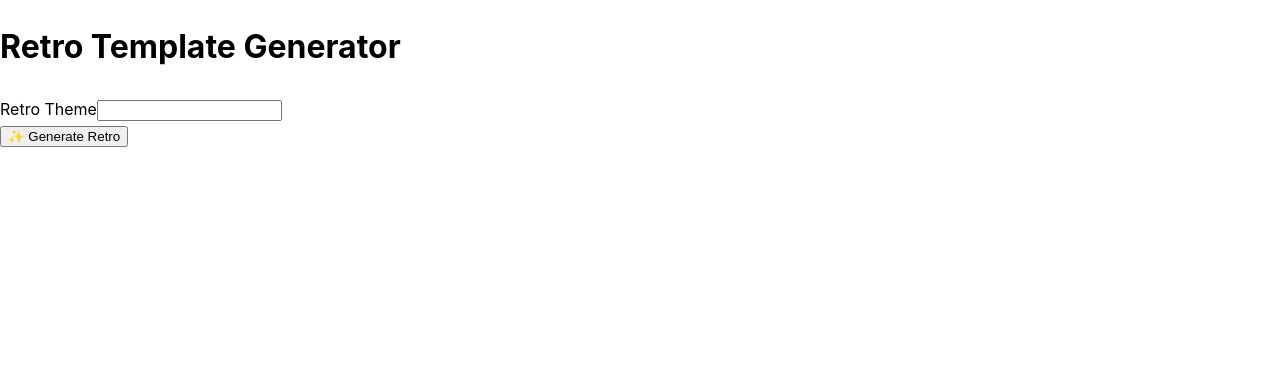
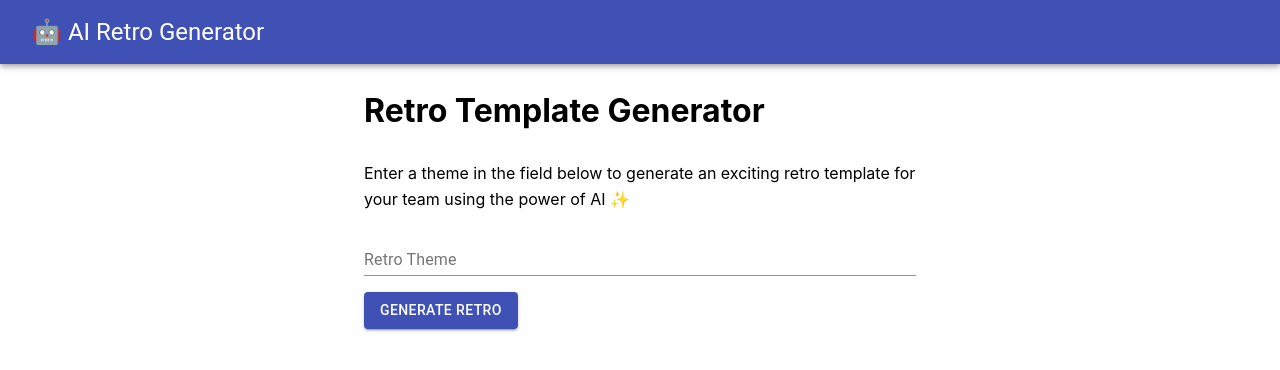
Before and after one commit to mikebabb/retro-generator, a Next.js app: page / in a window 1280 px wide. Shown: the top 370 px of the page. Built offline with nearby package versions, Linux system fonts and the light colour scheme.

Commit message:
Styles the page with Material UI components ✨

```diff
--- a/pages/index.js
+++ b/pages/index.js
@@ -12,6 +12,16 @@ Create a text area with the following specifications:
 // Path: pages/index.js
 import { useState } from "react";
 import axios from "axios";
+import {
+  Container,
+  TextField,
+  Button,
+  Typography,
+  Paper,
+  AppBar,
+} from "@material-ui/core";
+// import deleteicon from material ui
+import DeleteIcon from "@material-ui/icons/Delete";
 
 export default function RetroTemplateGenerator() {
   const [retroTheme, setRetroTheme] = useState("");
@@ -45,36 +55,72 @@ export default function RetroTemplateGenerator() {
   };
 
   return (
-    <div>
+    <>
+      <AppBar
+        position="static"
+        style={{ marginBottom: "1rem", padding: "1rem 2rem" }}
+      >
+        <Typography variant="h5">🤖 AI Retro Generator</Typography>
+      </AppBar>
+      <Container maxWidth="sm">
         <h1>Retro Template Generator</h1>
-      {/* form for user to input their retro theme, with a "generate" button */}
+        <p>
+          Enter a theme in the field below to generate an exciting retro
+          template for your team using the power of AI ✨
+        </p>
+        <div style={{ marginBottom: "1rem" }}>
           <form onSubmit={handleSubmit}>
-        <label htmlFor="retroTheme">Retro Theme</label>
-        <input
-          type="text"
+            <TextField
               id="retroTheme"
+              label="Retro Theme"
               value={retroTheme}
               onChange={(e) => setRetroTheme(e.target.value)}
               disabled={loading}
+              style={{ width: "100%" }}
             />
           </form>
-      <button type="submit" disabled={loading} onClick={handleSubmit}>
-        ✨ Generate Retro
-      </button>
+        </div>
+        <Button
+          type="submit"
+          disabled={loading}
+          onClick={handleSubmit}
+          variant="contained"
+          color="primary"
+        >
+          Generate Retro
+        </Button>
 
         <section>
-        {loading && <p>Generating your retro - please wait ⏳</p>}
+          {loading && (
+            <p>Generating your wonderfully whimsical retro - please wait ⏳</p>
+          )}
           {!loading && retroInfo && (
             <>
               <h2>Your Generated Retro</h2>
-            <p>{retroInfo}</p>
-            <button onClick={handleCopyToClipboard}>
-              📋 Copy to Clipboard
-            </button>
-            <button onClick={() => setRetroInfo("")}>🚮 Reset</button>
+              <Paper
+                elevation={3}
+                style={{ marginBottom: "1rem", padding: "1rem" }}
+              >
+                <Typography>{retroInfo}</Typography>
+              </Paper>
+              <Button
+                onClick={handleCopyToClipboard}
+                variant="contained"
+                style={{ marginRight: "1rem" }}
+              >
+                Copy to Clipboard
+              </Button>
+              <Button
+                onClick={() => setRetroInfo("")}
+                variant="outlined"
+                startIcon={<DeleteIcon />}
+              >
+                Reset
+              </Button>
             </>
           )}
         </section>
-    </div>
+      </Container>
+    </>
   );
 }
```
Lines whose indentation alone changed are shown as unchanged.
